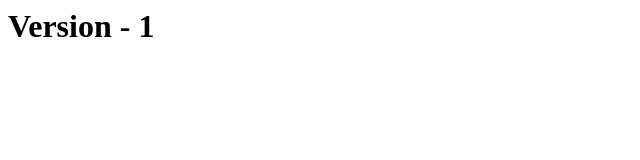
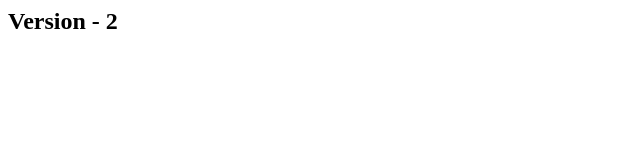
Before and after one commit to Thilak098/webapp, a plain HTML site: page index.html in a window 1280 px wide. Shown: the whole page, without its empty margins (0-640 px from the left). Drawn offline with Linux system fonts and the light colour scheme.

Commit message:
second-commit

```diff
--- a/index.html
+++ b/index.html
@@ -1 +1 @@
-<h1>Version - 1</h1>
+<h2>Version - 2</h2>
```
